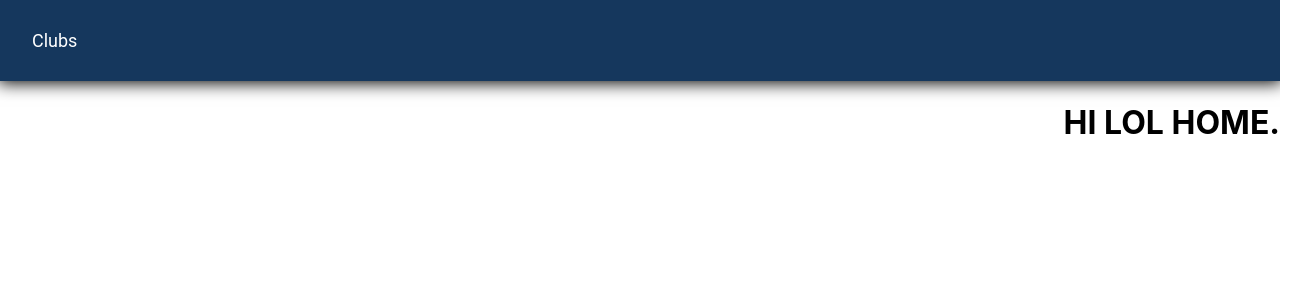
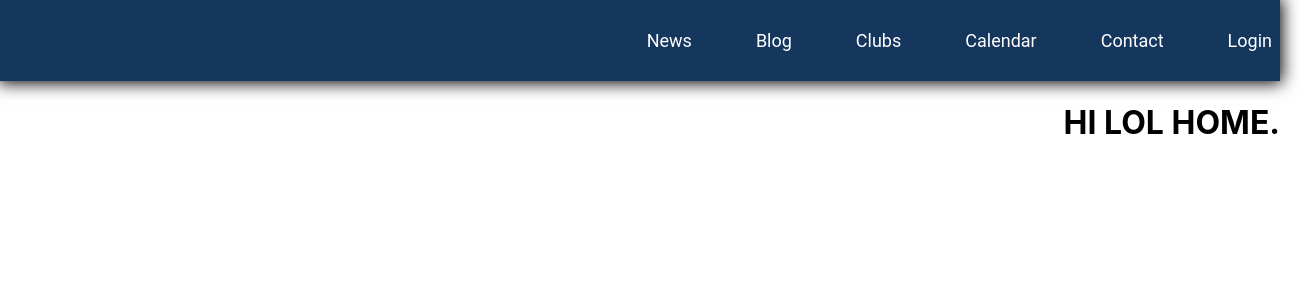
Before and after one commit to wlmac/website, a React (Create React App) app: page / in a window 1280 px wide. Shown: the top 300 px of the page, 1304 px wide, since content can reach past the window. Built offline with nearby package versions, Linux system fonts and the light colour scheme.

Commit message:
Updated navbar formatting

```diff
--- a/src/App.js
+++ b/src/App.js
@@ -6,7 +6,7 @@ import Home from "./pages";
 import Clubs from "./pages/clubs";
 
 function App() {
-	const pages = ["Clubs"];
+	const pages = ["News", "Blog", "Clubs", "Calendar", "Contact", "Login"];
 	return (
 		<Router>
 			<Navbar pages={pages} />
--- a/src/components/Containers/Navbar/NavbarElements.js
+++ b/src/components/Containers/Navbar/NavbarElements.js
@@ -10,7 +10,7 @@ export const Nav = styled.nav`
 	background: #15375d;
 	height: 75px;
 	display: flex;
-	justify-content: space-between;
+	justify-content: flex-end;
 	padding: 0.2rem calc((100vw - 1500px) / 2);
 	z-index: 12;
     box-shadow: 0px 0px 16px 2px #000000;
```
